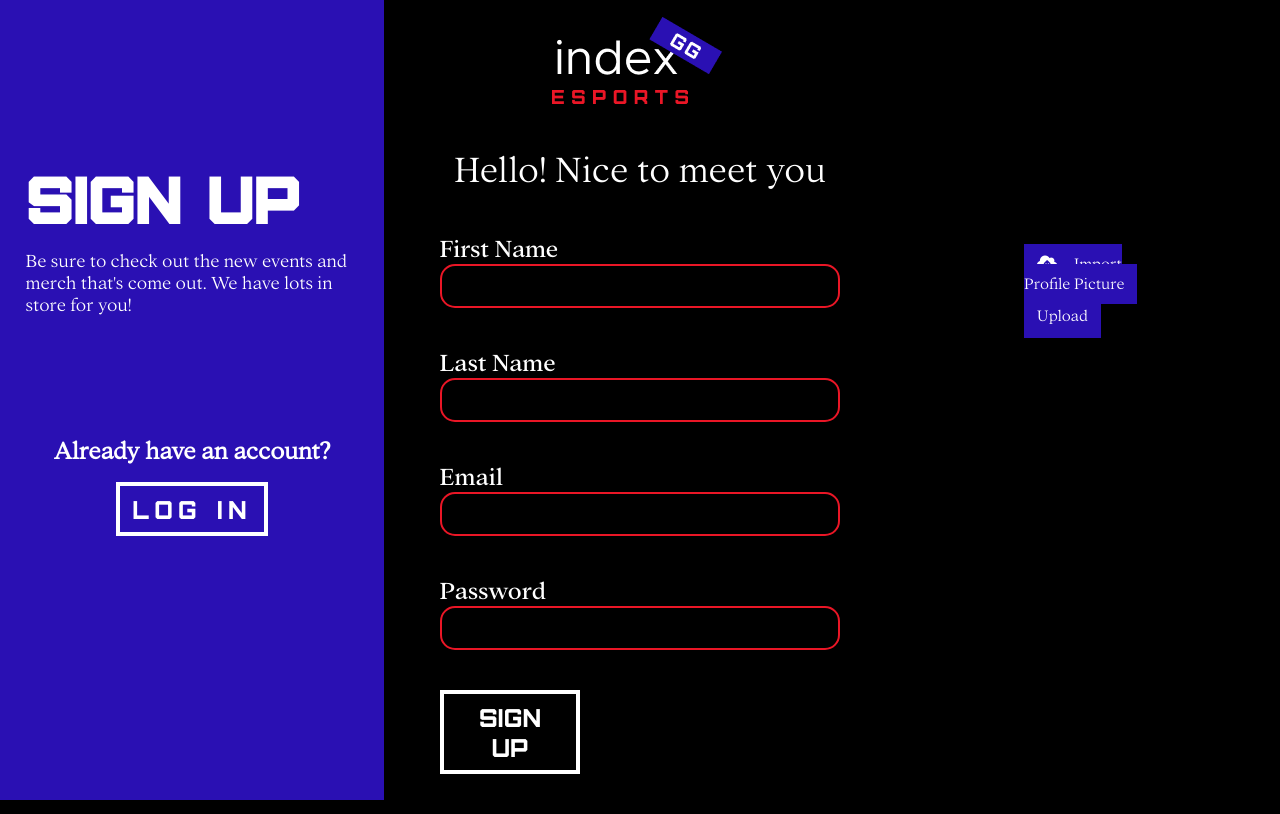
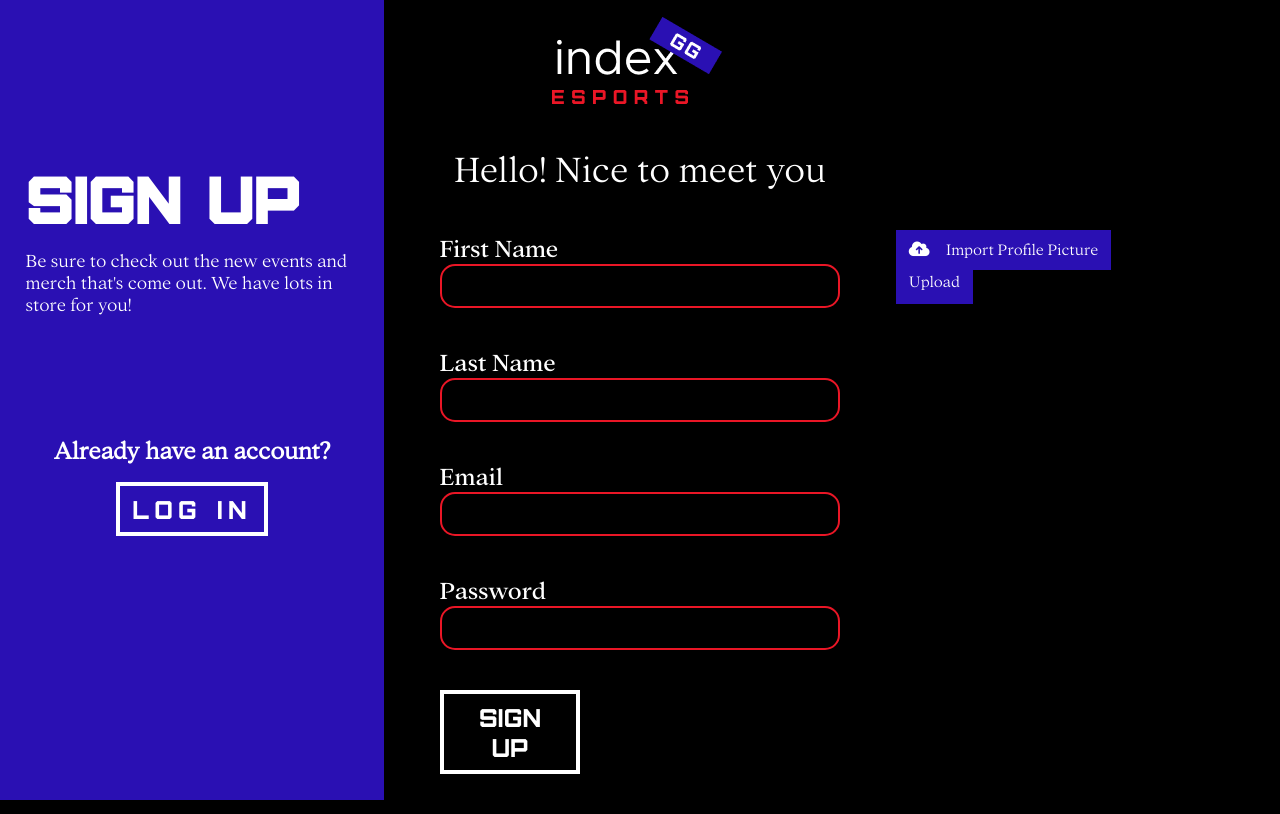
Before and after one commit to PhantasyCodes/indexg, a React (Vite) app: page /sign-up in a window 1280 px wide. Built offline with nearby package versions, Linux system fonts and the light colour scheme.

Commit message:
Gonna start working on the admin panel now

```diff
--- a/src/routes/Login.css
+++ b/src/routes/Login.css
@@ -97,8 +97,8 @@
     position: absolute;
     right: 10vw;
     top: 30vh;
-    width: 10vw;
-    height: 10vw;
+    width: 20vw;
+    height: 10vh;
     display: flex;
     align-items: center;
     justify-content: center;
@@ -107,6 +107,7 @@
 .profile-pic-upload h1 {
     color: white;
     font-size: 10vw;
+
 }
 
 .transition {
```
